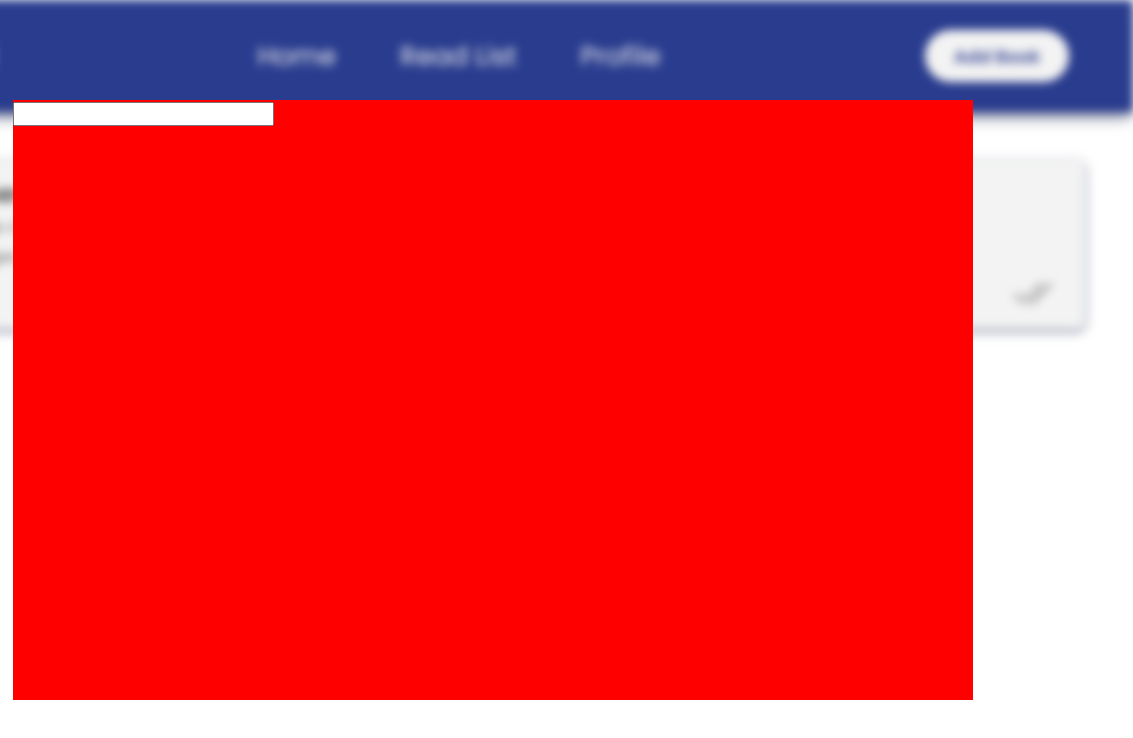
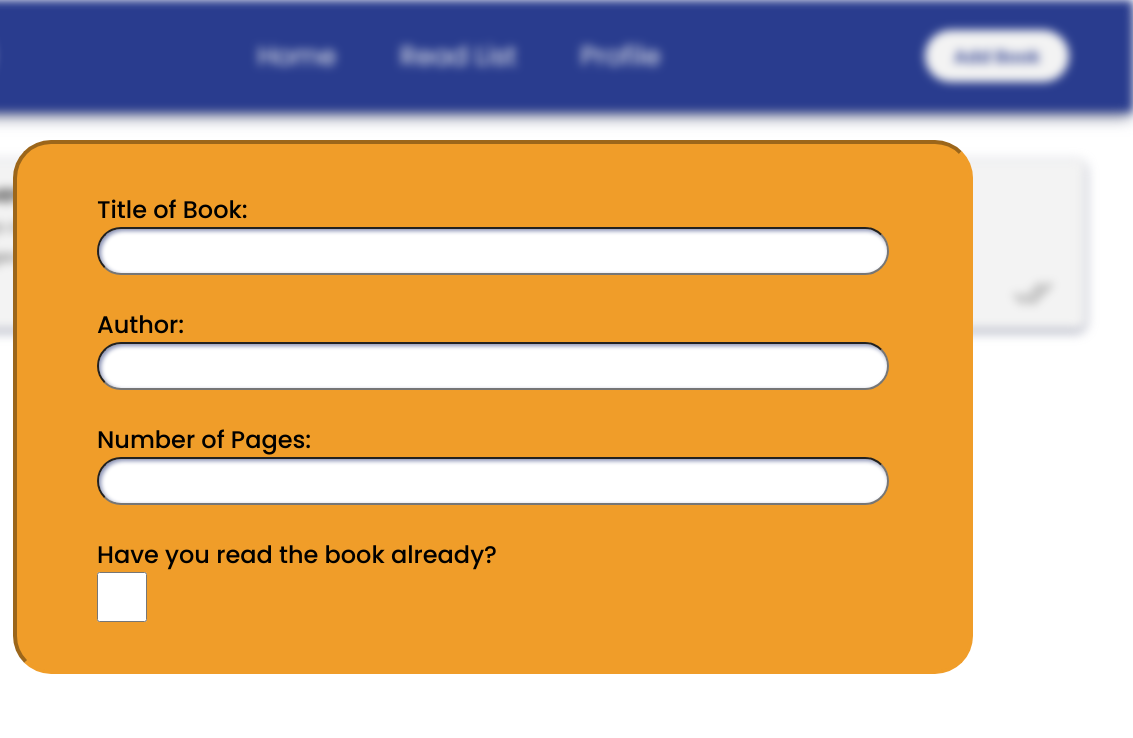
Before and after one commit to Luzefiru/odin-library, a website: page src/index.html in a window 1280 px wide. Both pictures are taken after a click on the button "Add Book". Shown: the full height of the page, 147-1280 px from the left. Drawn offline with Linux system fonts and the light colour scheme.

Commit message:
feat: add form styles

```diff
--- a/src/index.html
+++ b/src/index.html
@@ -35,7 +35,15 @@
     </main>
 
     <form class="off">
+
+      <label for="title">Title of Book: </label>
       <input type="text" name="title" id="title">
+      <label for="author">Author: </label>
+      <input type="text" name="author" id="author">
+      <label for="pages">Number of Pages: </label>
+      <input type="text" name="pages" id="pages">
+      <label for="read">Have you read the book already?</label>
+      <input type="checkbox" name="read" id="read">
     </form>
     <!-- Attribution
       <a href="https://www.vecteezy.com/free-vector/book-logo">Book Logo Vectors by Vecteezy</a>
--- a/src/script.js
+++ b/src/script.js
@@ -7,6 +7,7 @@ btnAddBook.addEventListener('click', () => {
   const allElements = document.querySelectorAll("body > *");
   allElements.forEach((e) => e.classList.toggle('blur'));
   formAddBook.classList.toggle('blur');
+  btnAddBook.removeEventListener('click');
 });
 
 /* Card Logic */
--- a/src/style.css
+++ b/src/style.css
@@ -149,11 +149,40 @@ main {
 form {
   position: absolute;
   justify-self: center;
-  background-color: red;
-  top: 12.5%;
+  background-color: var(--tertiary);
+  top: 17.5%;
   left: 12.5%;
   width: max(75vw, 500px);
-  height: max(75vh, 400px);
+  height: min-content;
+
+  border-radius: 38px;
+  padding: 3rem 5rem;
+
+  display: flex;
+  justify-content: center;
+  flex-direction: column;
+
+  border: 4px inset var(--tertiary);
+}
+
+form > label {
+  font-size: 24px;
+  font-weight: 500;
+}
+
+input#read {
+  align-self: start;
+  width: 50px;
+  height: 50px;
+}
+
+input[type="text"] {
+  height: 3rem;
+  margin-bottom: 2rem;
+  font-size: 20px;
+  padding: 0 1rem;
+  border-radius: 24px;
+  box-shadow: 2px 2px 4px inset rgb(136, 144, 180);
 }
 
 form.off {
@@ -164,4 +193,5 @@ form.off {
 
 .blur {
   filter: blur(5px);
+  transition: ease-in 0.05s;
 }
```
Also changed, not shown: res/close.svg (added).
